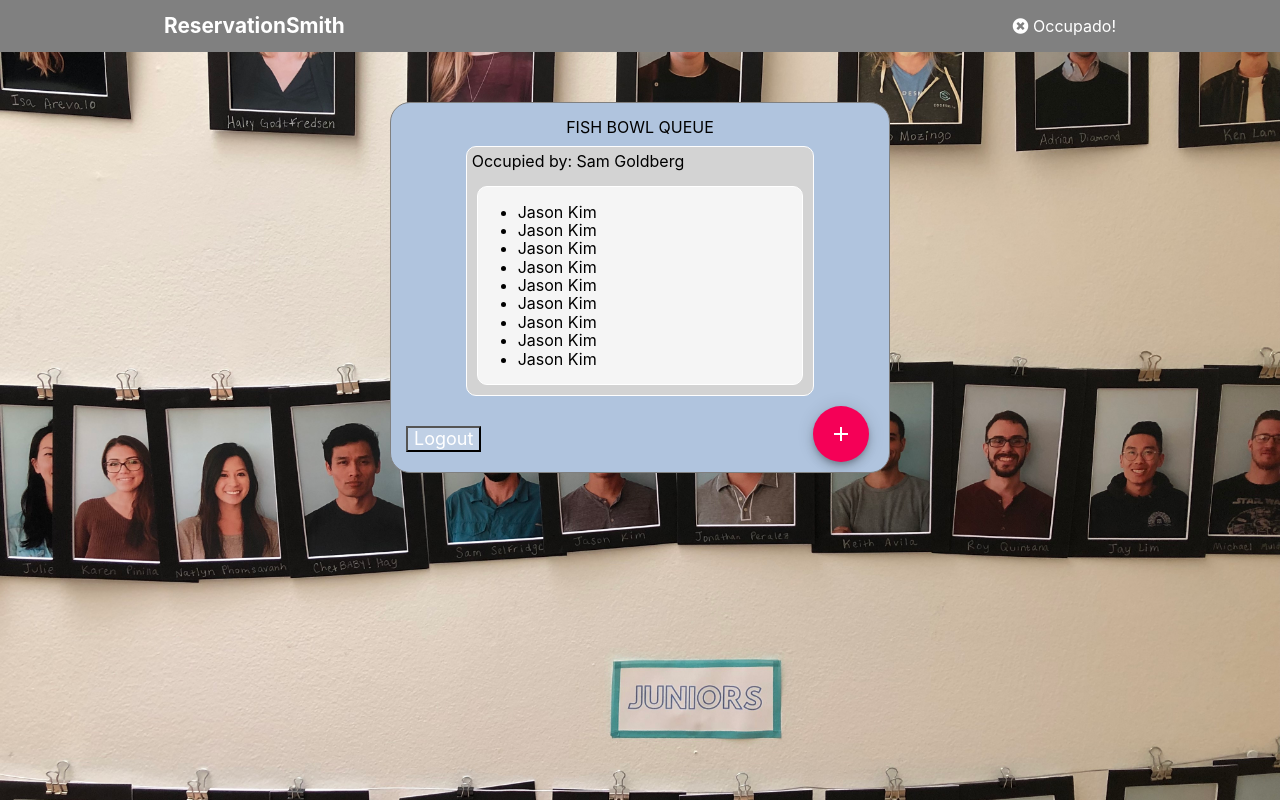
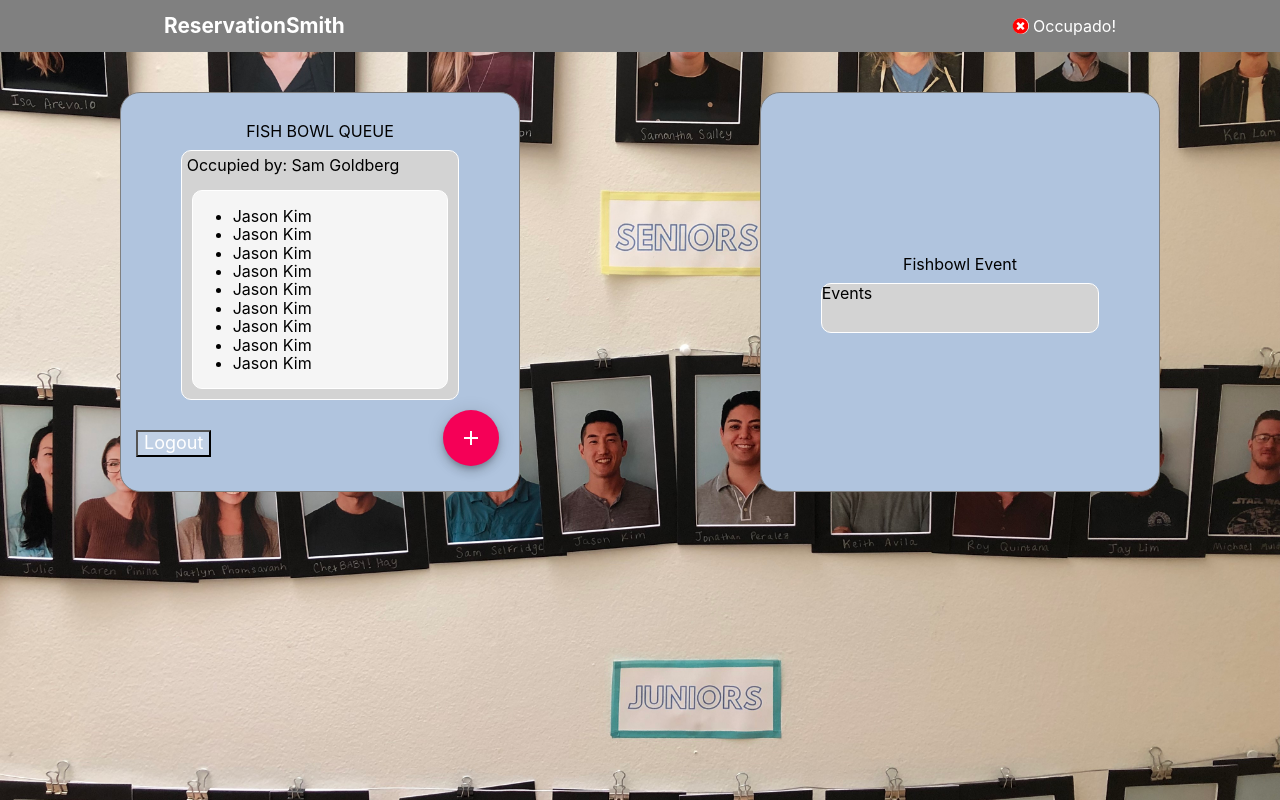
Before and after one commit to sselfridge/reservation, a React (Create React App) app: page /line in a window 1280 px wide. Built offline with nearby package versions, Linux system fonts and the light colour scheme.

Commit message:
Conditional static rendering of occupado

```diff
--- a/package.json
+++ b/package.json
@@ -6,6 +6,7 @@
     "@fortawesome/fontawesome-free": "^5.9.0",
     "@material-ui/core": "^4.1.0",
     "@material-ui/icons": "^4.1.0",
+    "axios": "^0.19.0",
     "body-parser": "^1.19.0",
     "cookie-session": "^1.3.3",
     "express": "^4.17.1",
--- /dev/null
+++ b/src/Components/Events.js
@@ -0,0 +1,14 @@
+import React from 'react';
+
+const Events = () => {
+
+
+
+  return(
+    <>
+    Events
+    </>
+  )
+}
+
+export default Events;
--- a/src/Containers/HeaderContainer.css
+++ b/src/Containers/HeaderContainer.css
@@ -55,3 +55,17 @@ h1.inline {
     display: none;
   }
 }
+
+.fa-check-circle:before {
+  /* background-color:green; */
+  color: green;
+  background-color:white;
+  border-radius: 50%;
+}
+.fa-times-circle:before {
+  color: red;
+  background-color:white;
+  border-radius:50%;
+  /* border: 2px solid red; */
+
+}
--- a/src/Containers/HeaderContainer.js
+++ b/src/Containers/HeaderContainer.js
@@ -1,14 +1,31 @@
-import React from 'react';
+import React, { useState, useEffect } from 'react';
 import './HeaderContainer.css';
 
+const axios = require('axios');
+
+
 const HeaderContainer = () => {
+  const[occupado, setOccupado] = useState(true)
+
+    let description;
+    if (occupado === true) {
+      description = <div><i className="fa fa-times-circle"></i> <span> Occupado!</span> </div>
+    } else if (occupado === false) {
+      description = <div><i className="fas fa-check-circle"></i> <span> Open!</span> </div>
+    }
+
+    // useEffect(async() => {
+    //   const result = await axios("/door")
+    // })
+
   return (
     <div className="fluid-container gray">
       <div className="fluid-inner">
         <div className="inner-flex-desktop">
           <h1>ReservationSmith</h1>
           <div className="occupied-indicator">
-            <i className="fa fa-times-circle"></i><span> Occupado!</span>
+            {/* <i className="fa fa-times-circle"></i><span> Occupado!</span> */}
+            {description}
           </div>
         </div>
         <div className="inner-flex-mobile">
--- a/src/Containers/QueueContainer.css
+++ b/src/Containers/QueueContainer.css
@@ -1,3 +1,18 @@
+.desktop-content {
+  display:flex;
+  flex-direction: row;
+  justify-content: space-between;
+  width: 100%;
+}
+
+.mobile-content {
+  display:flex;
+  flex-direction:column;
+  justify-content: space-between;
+  width: 100%;
+}
+
+
 .container {
   display: flex;
   flex-direction: column;
@@ -5,10 +20,10 @@
   align-items: center;
   border: 1px solid gray;
   border-radius: 20px;
-  min-height: 300px;
-  min-width: 250px;
+  min-height: 400px;
+  min-width: 400px;
   max-width: 500px;
-  margin: 50px auto;
+  margin: 40px auto;
   padding-top: 15px;
   background-color: lightsteelblue;
   /* opacity: 0.94; */
@@ -77,3 +92,15 @@
   min-width: 200px;
   width:100%;
 }
+
+@media only screen and (min-width: 376px) {
+  .mobile-content {
+    display: none;
+  }
+}
+
+@media only screen and (max-width: 376px) {
+  .desktop-content {
+    display: none;
+  }
+}
--- a/src/Containers/QueueContainer.js
+++ b/src/Containers/QueueContainer.js
@@ -1,6 +1,7 @@
 import React from "react";
 import CurrentUser from "../Components/CurrentUser";
 import Queue from "../Components/Queue";
+import Events from "../Components/Events";
 import Fab from "@material-ui/core/Fab";
 import AddIcon from '@material-ui/icons/Add';
 import { makeStyles } from '@material-ui/core/styles';
@@ -15,6 +16,8 @@ const useStyles = makeStyles(theme => ({
 const QueueContainer = () => {
   const classes = useStyles();
   return(
+    <div className="content">
+      <div className="desktop-content">
         <div className="container">
           FISH BOWL QUEUE
             <div className="queue-box">
@@ -28,9 +31,39 @@ const QueueContainer = () => {
                 <AddIcon />
                 </Fab>
             </div>
-
             </div>
-
+        </div>
+        <div className="container">
+          Fishbowl Event
+          <div className="queue-box">
+            <Events />
+          </div>
+        </div>
+      </div>
+{/* mobile view  */}
+      <div className="mobile-content">
+        <div className="container">
+          FISH BOWL QUEUE
+            <div className="queue-box">
+              <CurrentUser />
+              <Queue />
+            </div>
+            <div className="logoutFab">
+              <button className="logout" type="button">Logout</button>
+              <div className="fab">
+                <Fab color="secondary" aria-label="Add" title="Add Yourself to the Queue" className={classes.fab}>
+                <AddIcon />
+                </Fab>
+            </div>
+            </div>
+        </div>
+        <div className="container">
+          Fishbowl Event
+          <div className="queue-box">
+            <Events />
+          </div>
+        </div>
+      </div>
     </div>
 
 
--- a/src/Containers/SignupContainer.css
+++ b/src/Containers/SignupContainer.css
@@ -11,8 +11,8 @@ input.loginButton {
   background-position: 0px 0px;  /* equivalent to 'top left' */
   border: none;           /* assuming we don't want any borders */
   cursor: pointer;        /* make the cursor like hovering over an <a> element */
-  height: 50px;
-  width: 200px;
+  height: 44px;
+  width: 190px;
   padding-left: 16px;     /* make text start to the right of the image */
   vertical-align: middle; /* align the text vertically centered */
 }
--- a/src/Containers/SignupContainer.js
+++ b/src/Containers/SignupContainer.js
@@ -1,16 +1,41 @@
 import React from "react";
 import './SignupContainer.css';
+import { Link } from "react-router-dom";
+import { get } from "https";
 
-
-
+const axios = require('axios');
 
 
 const SignupContainer = ()  => {
 
+
+  const auth = (e) => {
+    e.preventDefault()
+    axios.get('localhost:3000/auth/google', {
+      method: "GET",
+      mode: "no-cors",
+      headers: {
+        'Access-Control-Allow-Origin': '*',
+        'Content-Type': 'application/json',
+      },
+      withCredentials: true,
+      credentials: 'same-origin',
+    })
+      .then(function(response) {
+        console.log(response);
+      })
+      .catch(function(error) {
+        console.log("This is the error", error)
+      })
+  }
+
   return (
     <div className="container">
       <h1>Welcome to Reservation Smith</h1>
-      <input type="button" className="loginButton" />
+      <a className="loginButton" href="/auth/google">Login with Goog</a>
+      {/* <Link to="/auth/google"> */}
+      <input type="button" className="loginButton" onClick={auth} />
+    {/* </Link> */}
     </div>
   );
 };
```
Also changed, not shown: 1 other file (tests, documents, lock files or other folders). Lines whose indentation alone changed are shown as unchanged.
